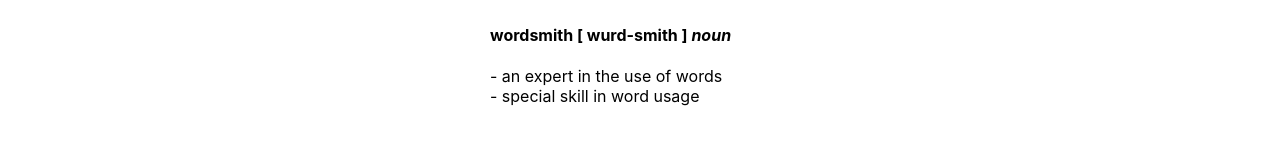
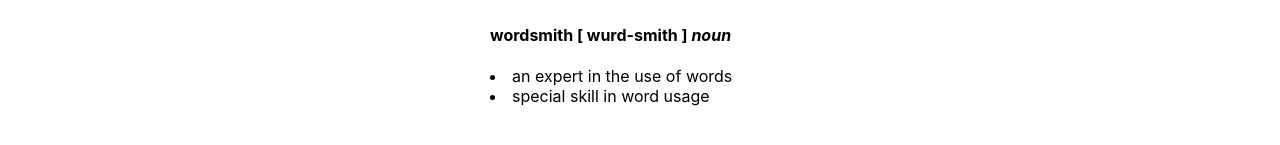
Before and after one commit to devWRM/frontend-wordsmith, a React (Create React App) app: page / in a window 1280 px wide. Shown: the part 311-456 px from the top of the page. Built offline with nearby package versions, Linux system fonts and the light colour scheme; no server answers.

Commit message:
created bullet list with <li> tags

```diff
--- a/src/components/Home.js
+++ b/src/components/Home.js
@@ -5,8 +5,8 @@ function Home() {
         <div className="container">
             <h2>Welcome to Wordsmith</h2>
             <h4>wordsmith [ wurd-smith ] <i>noun</i></h4>
-                - an expert in the use of words<br></br>
-                - special skill in word usage
+                <li>an expert in the use of words</li>
+                <li>special skill in word usage</li>
                 {/* <br></br>- a collector of words
                 <br></br>- skilled in the use of words
                 <br></br>- an authority in word usage */}
```
